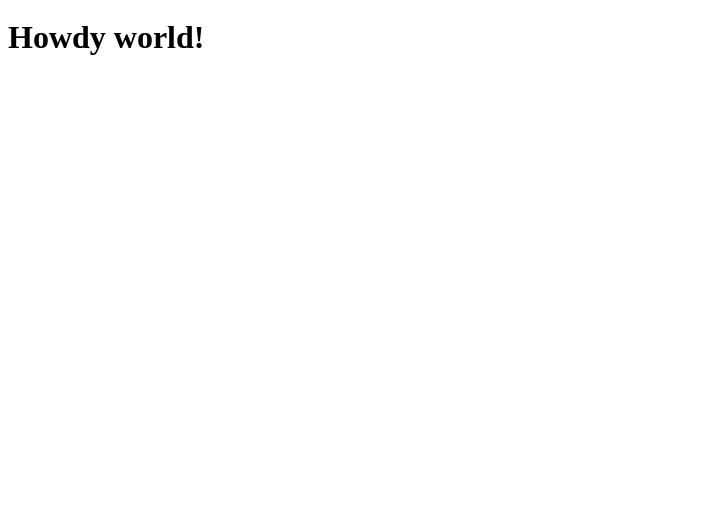
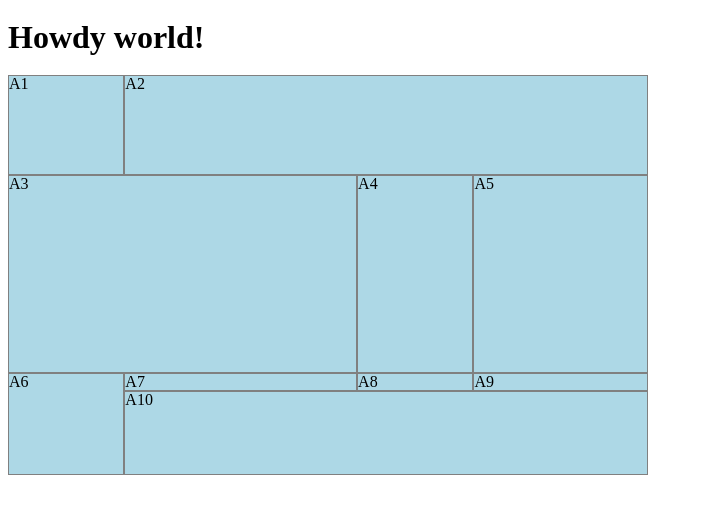
Before and after one commit to TheAutomaTom/Lab.CssGrid, a plain HTML site: page index.html in a window 1280 px wide. Shown: the whole page, without its empty margins (0-703 px from the left). Drawn offline with Linux system fonts and the light colour scheme.

Commit message:
Add one grid

```diff
--- a/index.html
+++ b/index.html
@@ -5,6 +5,19 @@
     <link rel="stylesheet" type="text/css" href="styles.css">
     <body>
       <h1>Howdy world!</h1>
+      <div id="grid-a">
+        <div class="bordered" id="grid-a1">A1</div>
+        <div class="bordered" id="grid-a2">A2</div>
+        <div class="bordered" id="grid-a3">A3</div>
+        <div class="bordered" id="grid-a4">A4</div>
+        <div class="bordered" id="grid-a5">A5</div>
+        <div class="bordered" id="grid-a6">A6</div>
+        <div class="bordered" id="grid-a7">A7</div>
+        <div class="bordered" id="grid-a8">A8</div>
+        <div class="bordered" id="grid-a9">A9</div>
+        <div class="bordered" id="grid-a10">A10</div>
+
+      </div>
     </body>
   </head>
 </html>
--- a/styles.css
+++ b/styles.css
@@ -1 +1,64 @@
 @import url("reset.css");
+
+#grid-a{
+  background-color:lightblue;
+  width:50vw;
+  height:50vh;
+  display: grid;
+  grid-template-columns: minmax(10px, 1fr) 2fr 1fr 1.5fr;
+  /* e.g.
+      1fr 1fr
+      minmax(10px, 1fr) 3fr
+      repeat(5, 1fr)
+      50px auto 100px 1fr
+  */
+  grid-template-rows: 100px 0.75fr max-content;
+  /* e.g.
+      min-content 1fr min-content
+      100px 1fr max-content
+  */
+}
+
+.bordered{
+  border: 1px grey solid;
+}
+
+#grid-a1{
+
+}
+#grid-a2{
+  grid-column: 2 / span 3;
+
+}
+#grid-a3{
+  grid-column: 1 / span 2;
+}
+#grid-a4{
+
+}
+#grid-a5{
+
+}
+#grid-a6{
+  grid-row: 3 / span 2;
+
+}
+#grid-a7{
+
+}
+#grid-a8{
+
+}
+#grid-a9{
+
+}
+#grid-a10{
+  grid-column: 2 / span 3;
+
+}
+#grid-a11{
+
+}
+#grid-a12{
+
+}
```
